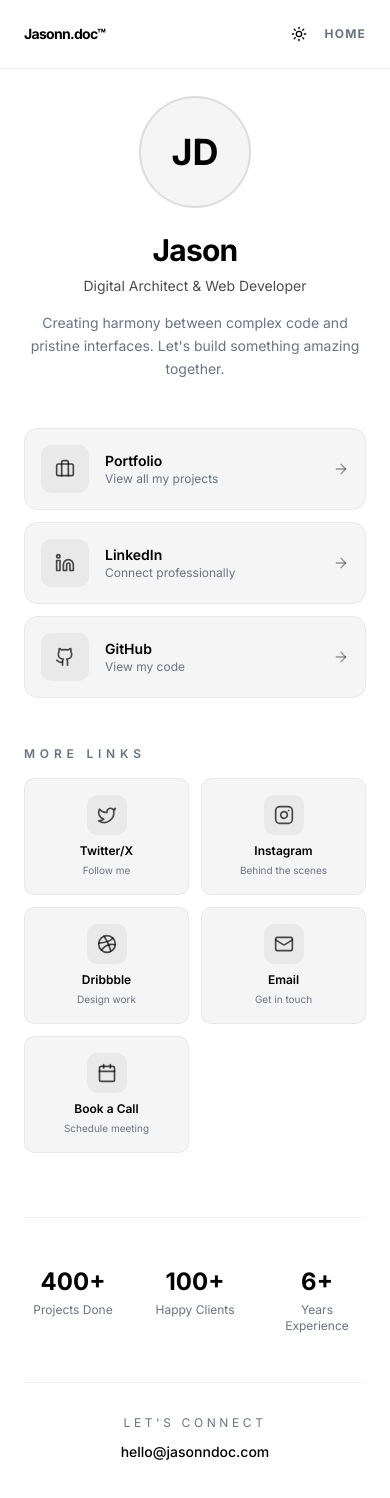
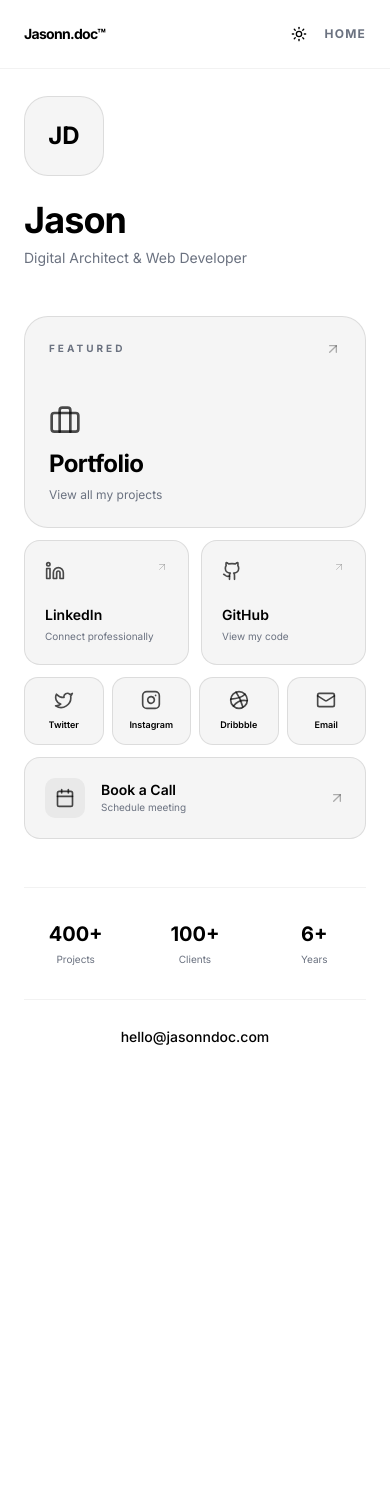
Before and after one commit to WeplyStudio/webport2, a Next.js app: page /links in a window 390 px wide. Shown: the top 1498 px of the page. After the commit the page ends 1128 px from the top, so only its background shows below. Built offline with nearby package versions, Linux system fonts and the light colour scheme.

Commit message:
feat: redesign links page with minimalist bento grid and iOS style
Implement bento grid layout, 3D tilt effect, minimalist design, iOS aesthetic, and lucid icons.

Co-authored-by: Weply <146603597+WeplyStudio@users.noreply.github.com>

```diff
--- a/app/links/page.tsx
+++ b/app/links/page.tsx
@@ -1,9 +1,9 @@
 'use client'
 
-import { useState } from 'react'
+import { useEffect, useRef } from 'react'
 import Link from 'next/link'
 import { ThemeToggle } from '@/components/theme-toggle'
-import { Briefcase, Github, Mail, Calendar, Linkedin, Twitter, Instagram, Dribbble, ArrowRight } from 'lucide-react'
+import { Briefcase, Github, Mail, Calendar, Linkedin, Twitter, Instagram, Dribbble, ArrowUpRight } from 'lucide-react'
 
 const links = [
   {
@@ -12,7 +12,7 @@ const links = [
     description: 'View all my projects',
     url: '#',
     icon: Briefcase,
-    featured: true
+    size: 'large'
   },
   {
     id: 2,
@@ -20,7 +20,7 @@ const links = [
     description: 'Connect professionally',
     url: 'https://linkedin.com',
     icon: Linkedin,
-    featured: true
+    size: 'medium'
   },
   {
     id: 3,
@@ -28,52 +28,96 @@ const links = [
     description: 'View my code',
     url: 'https://github.com',
     icon: Github,
-    featured: true
+    size: 'medium'
   },
   {
     id: 4,
-    title: 'Twitter/X',
+    title: 'Twitter',
     description: 'Follow me',
     url: 'https://twitter.com',
-    icon: Twitter
+    icon: Twitter,
+    size: 'small'
   },
   {
     id: 5,
     title: 'Instagram',
     description: 'Behind the scenes',
     url: 'https://instagram.com',
-    icon: Instagram
+    icon: Instagram,
+    size: 'small'
   },
   {
     id: 6,
     title: 'Dribbble',
     description: 'Design work',
     url: 'https://dribbble.com',
-    icon: Dribbble
+    icon: Dribbble,
+    size: 'small'
   },
   {
     id: 7,
     title: 'Email',
     description: 'Get in touch',
     url: 'mailto:hello@jasonndoc.com',
-    icon: Mail
+    icon: Mail,
+    size: 'medium'
   },
   {
     id: 8,
     title: 'Book a Call',
     description: 'Schedule meeting',
     url: '#',
-    icon: Calendar
+    icon: Calendar,
+    size: 'medium'
   }
 ]
 
 export default function LinksPage() {
+  const containerRef = useRef<HTMLDivElement>(null)
+
+  useEffect(() => {
+    const container = containerRef.current
+    if (!container) return
+
+    const handleMouseMove = (e: MouseEvent) => {
+      const items = container.querySelectorAll('[data-tilt]')
+      items.forEach((item) => {
+        const rect = item.getBoundingClientRect()
+        const x = e.clientX - rect.left
+        const y = e.clientY - rect.top
+
+        const centerX = rect.width / 2
+        const centerY = rect.height / 2
+
+        const rotateX = (y - centerY) / 20
+        const rotateY = (centerX - x) / 20
+
+        ;(item as HTMLElement).style.transform = `perspective(1000px) rotateX(${rotateX}deg) rotateY(${rotateY}deg)`
+      })
+    }
+
+    const handleMouseLeave = () => {
+      const items = container.querySelectorAll('[data-tilt]')
+      items.forEach((item) => {
+        ;(item as HTMLElement).style.transform = 'perspective(1000px) rotateX(0deg) rotateY(0deg)'
+      })
+    }
+
+    container.addEventListener('mousemove', handleMouseMove)
+    container.addEventListener('mouseleave', handleMouseLeave)
+
+    return () => {
+      container.removeEventListener('mousemove', handleMouseMove)
+      container.removeEventListener('mouseleave', handleMouseLeave)
+    }
+  }, [])
+
   return (
     <div className="min-h-screen bg-background text-foreground">
       {/* Header */}
       <header className="fixed top-0 w-full z-40 bg-background/80 backdrop-blur-md border-b border-foreground/5">
-        <div className="max-w-4xl mx-auto px-6 py-4 flex items-center justify-between">
-          <Link href="/" className="text-sm md:text-base font-bold tracking-tighter hover:opacity-50 transition">
+        <div className="max-w-2xl mx-auto px-6 py-4 flex items-center justify-between">
+          <Link href="/" className="text-sm font-bold tracking-tighter hover:opacity-50 transition">
             Jasonn.doc™
           </Link>
           <div className="flex items-center gap-2">
@@ -85,104 +129,124 @@ export default function LinksPage() {
         </div>
       </header>
 
-      <main className="pt-24 pb-16">
-        <div className="max-w-4xl mx-auto px-6">
-          {/* Profile Section */}
-          <div className="text-center mb-12">
-            <div className="w-28 h-28 mx-auto mb-6 rounded-full bg-secondary border-2 border-foreground/10 flex items-center justify-center text-4xl font-bold">
+      <main className="pt-24 pb-20 px-6">
+        <div className="max-w-lg mx-auto">
+          {/* Profile Header */}
+          <div className="mb-12">
+            <div className="w-20 h-20 rounded-3xl bg-secondary border border-foreground/10 flex items-center justify-center text-2xl font-bold mb-6">
               JD
             </div>
-            <h1 className="text-3xl md:text-4xl font-bold tracking-tight mb-2">
+            <h1 className="text-4xl font-bold tracking-tight mb-2">
               Jason
             </h1>
-            <p className="text-foreground/70 text-sm mb-4">
+            <p className="text-sm text-muted-foreground">
               Digital Architect & Web Developer
-            </p>
-            <p className="text-muted-foreground text-sm max-w-md mx-auto leading-relaxed">
-              Creating harmony between complex code and pristine interfaces. Let's build something amazing together.
             </p>
           </div>
 
-          {/* Featured Links */}
-          <div className="space-y-3 mb-12">
-            {links.filter(link => link.featured).map((link) => {
+          {/* Bento Grid */}
+          <div className="space-y-3" ref={containerRef}>
+            {/* Large Card - Portfolio */}
+            <a
+              href={links[0].url}
+              data-tilt
+              className="group relative block bg-secondary border border-foreground/10 rounded-3xl p-6 hover:border-foreground/30 transition-all duration-300 cursor-pointer overflow-hidden"
+              style={{ transitionProperty: 'transform', transitionDuration: '0.3s' }}
+            >
+              <div className="flex items-start justify-between mb-12">
+                <span className="text-[10px] font-bold uppercase tracking-[0.3em] text-muted-foreground">Featured</span>
+                <ArrowUpRight className="w-4 h-4 text-foreground/30 group-hover:text-foreground/60 group-hover:-translate-y-1 group-hover:translate-x-1 transition-all" />
+              </div>
+              <div>
+                <Briefcase className="w-8 h-8 text-foreground/70 mb-3" />
+                <h2 className="text-2xl font-bold tracking-tight leading-tight">
+                  {links[0].title}
+                </h2>
+                <p className="text-xs text-muted-foreground mt-2">{links[0].description}</p>
+              </div>
+            </a>
+
+            {/* 2x2 Grid for Medium Cards */}
+            <div className="grid grid-cols-2 gap-3">
+              {links.slice(1, 3).map((link) => {
                 const IconComponent = link.icon
                 return (
                   <a
                     key={link.id}
                     href={link.url}
-                  className="group flex items-center gap-4 p-4 rounded-xl bg-secondary border border-foreground/5 hover:border-foreground/20 transition-all duration-300"
+                    data-tilt
+                    className="group relative block bg-secondary border border-foreground/10 rounded-2xl p-5 hover:border-foreground/30 transition-all duration-300 cursor-pointer overflow-hidden"
+                    style={{ transitionProperty: 'transform', transitionDuration: '0.3s' }}
                   >
-                  <div className="w-12 h-12 rounded-lg bg-foreground/5 group-hover:bg-foreground/10 flex items-center justify-center transition-colors">
-                    <IconComponent className="w-5 h-5 text-foreground/70 group-hover:text-foreground transition-colors" />
+                    <div className="flex items-start justify-between mb-6">
+                      <IconComponent className="w-5 h-5 text-foreground/70" />
+                      <ArrowUpRight className="w-3 h-3 text-foreground/20 group-hover:text-foreground/50 group-hover:-translate-y-0.5 group-hover:translate-x-0.5 transition-all" />
                     </div>
-                  <div className="flex-1 min-w-0">
-                    <h3 className="text-sm font-semibold text-foreground">
-                      {link.title}
-                    </h3>
-                    <p className="text-xs text-muted-foreground">
-                      {link.description}
-                    </p>
-                  </div>
-                  <ArrowRight className="w-4 h-4 text-foreground/40 group-hover:text-foreground/60 group-hover:translate-x-1 transition-all" />
+                    <h3 className="text-sm font-semibold">{link.title}</h3>
+                    <p className="text-[10px] text-muted-foreground mt-1">{link.description}</p>
                   </a>
                 )
               })}
             </div>
 
-          {/* All Links */}
-          <div>
-            <h2 className="text-xs uppercase tracking-[0.4em] text-muted-foreground font-semibold mb-4">
-              More Links
-            </h2>
-            <div className="grid grid-cols-2 md:grid-cols-4 gap-3">
-              {links.filter(link => !link.featured).map((link) => {
+            {/* 4x1 Grid for Small Cards */}
+            <div className="grid grid-cols-4 gap-2">
+              {links.slice(3, 7).map((link) => {
                 const IconComponent = link.icon
                 return (
                   <a
                     key={link.id}
                     href={link.url}
-                    className="group p-4 rounded-lg bg-secondary border border-foreground/5 hover:border-foreground/20 transition-all duration-300 text-center"
+                    data-tilt
+                    className="group relative block bg-secondary border border-foreground/10 rounded-xl p-3 hover:border-foreground/30 transition-all duration-300 cursor-pointer overflow-hidden flex flex-col items-center text-center"
+                    style={{ transitionProperty: 'transform', transitionDuration: '0.3s' }}
                   >
-                    <div className="w-full flex justify-center mb-2">
-                      <div className="w-10 h-10 rounded-lg bg-foreground/5 group-hover:bg-foreground/10 flex items-center justify-center transition-colors">
-                        <IconComponent className="w-5 h-5 text-foreground/70 group-hover:text-foreground transition-colors" />
-                      </div>
-                    </div>
-                    <h3 className="text-xs font-semibold text-foreground mb-1">
-                      {link.title}
-                    </h3>
-                    <p className="text-[10px] text-muted-foreground line-clamp-1">
-                      {link.description}
-                    </p>
+                    <IconComponent className="w-5 h-5 text-foreground/70 mb-2 group-hover:scale-110 transition-transform" />
+                    <p className="text-[9px] font-semibold line-clamp-1">{link.title}</p>
                   </a>
                 )
               })}
             </div>
+
+            {/* Bottom - Email/Contact */}
+            <a
+              href={links[7].url}
+              data-tilt
+              className="group relative block bg-secondary border border-foreground/10 rounded-2xl p-5 hover:border-foreground/30 transition-all duration-300 cursor-pointer overflow-hidden flex items-center justify-between"
+              style={{ transitionProperty: 'transform', transitionDuration: '0.3s' }}
+            >
+              <div className="flex items-center gap-4">
+                <div className="w-10 h-10 rounded-lg bg-foreground/5 flex items-center justify-center">
+                  <Calendar className="w-5 h-5 text-foreground/70" />
+                </div>
+                <div>
+                  <h3 className="text-sm font-semibold">{links[7].title}</h3>
+                  <p className="text-[10px] text-muted-foreground">{links[7].description}</p>
+                </div>
+              </div>
+              <ArrowUpRight className="w-4 h-4 text-foreground/30 group-hover:text-foreground/60 group-hover:-translate-y-1 group-hover:translate-x-1 transition-all shrink-0" />
+            </a>
           </div>
 
           {/* Stats */}
-          <div className="grid grid-cols-3 gap-6 mt-16 pt-12 border-t border-foreground/5">
+          <div className="grid grid-cols-3 gap-4 mt-12 pt-8 border-t border-foreground/5">
             <div className="text-center">
-              <div className="text-2xl md:text-3xl font-bold text-foreground mb-1">400+</div>
-              <p className="text-xs text-muted-foreground">Projects Done</p>
+              <div className="text-xl font-bold text-foreground mb-1">400+</div>
+              <p className="text-[10px] text-muted-foreground">Projects</p>
             </div>
             <div className="text-center">
-              <div className="text-2xl md:text-3xl font-bold text-foreground mb-1">100+</div>
-              <p className="text-xs text-muted-foreground">Happy Clients</p>
+              <div className="text-xl font-bold text-foreground mb-1">100+</div>
+              <p className="text-[10px] text-muted-foreground">Clients</p>
             </div>
             <div className="text-center">
-              <div className="text-2xl md:text-3xl font-bold text-foreground mb-1">6+</div>
-              <p className="text-xs text-muted-foreground">Years Experience</p>
+              <div className="text-xl font-bold text-foreground mb-1">6+</div>
+              <p className="text-[10px] text-muted-foreground">Years</p>
             </div>
           </div>
 
-          {/* Footer */}
-          <div className="text-center mt-12 pt-8 border-t border-foreground/5">
-            <p className="text-xs uppercase tracking-[0.3em] text-muted-foreground mb-2">
-              Let's Connect
-            </p>
-            <a href="mailto:hello@jasonndoc.com" className="text-foreground hover:text-foreground/60 transition text-sm font-medium">
+          {/* Email */}
+          <div className="text-center mt-8 pt-6 border-t border-foreground/5">
+            <a href="mailto:hello@jasonndoc.com" className="text-sm text-foreground hover:text-foreground/60 transition font-medium">
               hello@jasonndoc.com
             </a>
           </div>
```
Lines whose indentation alone changed are shown as unchanged.
